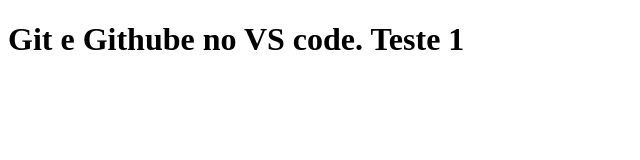
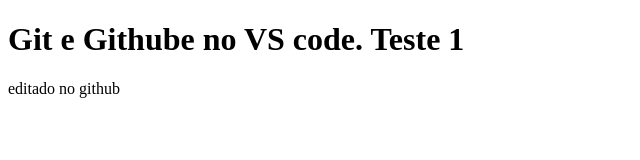
Before and after one commit to jjkoscky/Githube-vscode-teste, a plain HTML site: page index.html in a window 1280 px wide. Shown: the whole page, without its empty margins (0-640 px from the left). Drawn offline with Linux system fonts and the light colour scheme.

Commit message:
adicionando <p> pelo github

```diff
--- a/index.html
+++ b/index.html
@@ -7,5 +7,6 @@
 </head>
 <body>
     <h1>Git e Githube no VS code. Teste 1</h1>
+    <p>editado no github</p>
 </body>
 </html>
```
